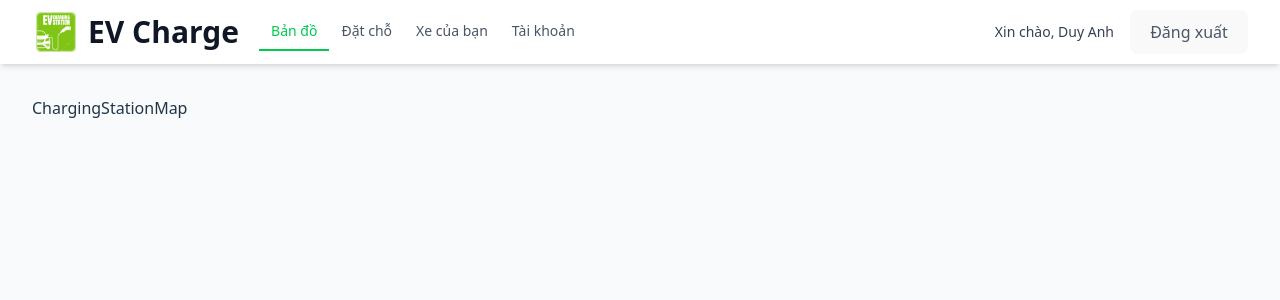
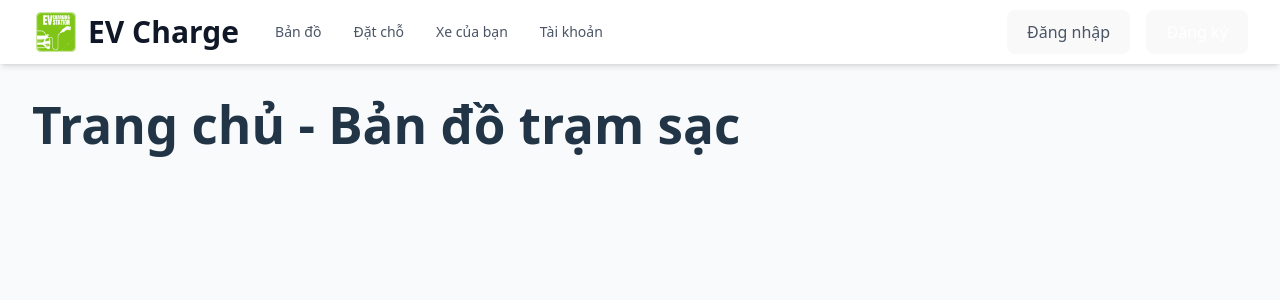
Before and after one commit to DuyAnh68/EVCharging-FE, a React (Vite) app: page / in a window 1280 px wide. Shown: the top 300 px of the page. Built offline with nearby package versions, Linux system fonts and the light colour scheme; no server answers.

Commit message:
feat: simulate login

```diff
--- a/src/components/Layout/Header.jsx
+++ b/src/components/Layout/Header.jsx
@@ -1,14 +1,20 @@
 import { Link, NavLink, useNavigate } from "react-router-dom";
 import Logo from "../../assets/Images/Logo.png";
+import useAuth from "../../hooks/useAuth";
 
-const Header = ({ isAuthenticated, handleLogout }) => {
+const Header = () => {
   const navigate = useNavigate();
+  const { isAuthenticated, user, logout } = useAuth();
   console.log(isAuthenticated);
 
   const navLinkClass = ({ isActive }) =>
     isActive
-      ? "!text-green-500 border-b-2 border-green-500 px-3 py-2 text-sm font-medium"
-      : "!text-gray-600 hover:!text-green-500 px-3 py-2 text-sm font-medium";
+      ? "relative !text-gray-900 px-4 py-3 text-sm font-medium transition-colors duration-200 after:absolute after:bottom-0 after:left-0 after:right-0 after:h-0.5 after:bg-green-500 after:rounded-full"
+      : "relative !text-gray-600 hover:text-gray-900 px-4 py-3 text-sm font-medium transition-colors duration-200  hover:after:bottom-0 hover:after:left-0 hover:after:right-0 hover:after:h-0.5 hover:after:bg-green-300 hover:after:rounded-full";
+
+  // Custom class cho các link khi chưa đăng nhập
+  const navLinkClassUnauthenticated =
+    "relative !text-gray-600 hover:text-gray-900 px-4 py-3 text-sm font-medium transition-colors duration-200 hover:after:absolute hover:after:bottom-0 hover:after:left-0 hover:after:right-0 hover:after:h-0.5 hover:after:bg-green-300 hover:after:rounded-full";
 
   return (
     <header className="fixed top-0 left-0 right-0 bg-white shadow-md z-50">
@@ -24,28 +30,48 @@ const Header = ({ isAuthenticated, handleLogout }) => {
             <nav className="hidden md:flex m-auto p-auto">
               <NavLink
                 to={isAuthenticated ? "/" : "/auth"}
-                className={navLinkClass}
+                className={
+                  isAuthenticated ? navLinkClass : navLinkClassUnauthenticated
+                }
               >
                 Bản đồ
               </NavLink>
+              {isAuthenticated ? (
+                <NavLink to="/booking" className={navLinkClass}>
+                  Đặt chỗ
+                </NavLink>
+              ) : (
                 <NavLink
-                to={isAuthenticated ? "/booking" : "/auth/login"}
-                className={navLinkClass}
+                  to="/auth/login"
+                  className={navLinkClassUnauthenticated}
                 >
                   Đặt chỗ
                 </NavLink>
+              )}
+              {isAuthenticated ? (
+                <NavLink to="/vehicle" className={navLinkClass}>
+                  Xe của bạn
+                </NavLink>
+              ) : (
                 <NavLink
-                to={isAuthenticated ? "/vehicle" : "/auth/login"}
-                className={navLinkClass}
+                  to="/auth/login"
+                  className={navLinkClassUnauthenticated}
                 >
                   Xe của bạn
                 </NavLink>
+              )}
+              {isAuthenticated ? (
+                <NavLink to="/account" className={navLinkClass}>
+                  Tài khoản
+                </NavLink>
+              ) : (
                 <NavLink
-                to={isAuthenticated ? "/account" : "/auth/login"}
-                className={navLinkClass}
+                  to={"/auth/login"}
+                  className={navLinkClassUnauthenticated}
                 >
                   Tài khoản
                 </NavLink>
+              )}
             </nav>
           </div>
 
@@ -55,7 +81,7 @@ const Header = ({ isAuthenticated, handleLogout }) => {
                 <button
                   className="text-gray-600 hover:text-green-500 px-3 py-2 text-sm font-medium"
                   onClick={() => {
-                    navigate("/guest/login");
+                    navigate("/auth/login");
                   }}
                 >
                   Đăng nhập
@@ -63,7 +89,7 @@ const Header = ({ isAuthenticated, handleLogout }) => {
                 <button
                   className="bg-green-500 text-white px-4 py-2 rounded-md text-sm font-medium hover:bg-green-600 transition-colors"
                   onClick={() => {
-                    navigate("/guest/register");
+                    navigate("/auth/register");
                   }}
                 >
                   Đăng ký
@@ -71,10 +97,12 @@ const Header = ({ isAuthenticated, handleLogout }) => {
               </>
             ) : (
               <div className="flex items-center space-x-4">
-                <span className="text-gray-700 text-sm">Xin chào, Duy Anh</span>
+                <span className="text-gray-700 text-sm">
+                  Xin chào, {user?.name || "User"}
+                </span>
                 <button
                   className="text-gray-600 hover:text-green-500 px-3 py-2 text-sm font-medium"
-                  onClick={handleLogout}
+                  onClick={logout}
                 >
                   Đăng xuất
                 </button>
--- /dev/null
+++ b/src/components/TestAuth.jsx
@@ -0,0 +1,71 @@
+import React from "react";
+import { useAuth } from "../hooks";
+
+const TestAuth = () => {
+  const { isAuthenticated, user, login, logout, loading, error } = useAuth();
+
+  const handleTestLogin = async () => {
+    const result = await login({
+      email: "admin@example.com",
+      password: "123456",
+    });
+    console.log("Login result:", result);
+  };
+
+  const handleTestLoginWrong = async () => {
+    const result = await login({
+      email: "wrong@example.com",
+      password: "wrongpassword",
+    });
+    console.log("Wrong login result:", result);
+  };
+
+  return (
+    <div className="p-4 border rounded-lg bg-gray-50">
+      <h3 className="text-lg font-bold mb-4">Test Authentication</h3>
+
+      <div className="mb-4">
+        <p>
+          <strong>isAuthenticated:</strong>{" "}
+          {isAuthenticated ? "✅ True" : "❌ False"}
+        </p>
+        <p>
+          <strong>User:</strong> {user ? JSON.stringify(user, null, 2) : "null"}
+        </p>
+        <p>
+          <strong>Loading:</strong> {loading ? "⏳ True" : "✅ False"}
+        </p>
+        <p>
+          <strong>Error:</strong> {error || "None"}
+        </p>
+      </div>
+
+      <div className="space-x-2">
+        <button
+          onClick={handleTestLogin}
+          disabled={loading}
+          className="px-4 py-2 bg-green-500 text-white rounded disabled:opacity-50"
+        >
+          Test Login (Admin)
+        </button>
+
+        <button
+          onClick={handleTestLoginWrong}
+          disabled={loading}
+          className="px-4 py-2 bg-red-500 text-white rounded disabled:opacity-50"
+        >
+          Test Wrong Login
+        </button>
+
+        <button
+          onClick={logout}
+          className="px-4 py-2 bg-gray-500 text-white rounded"
+        >
+          Logout
+        </button>
+      </div>
+    </div>
+  );
+};
+
+export default TestAuth;
--- /dev/null
+++ b/src/hooks/useAuth.js
@@ -0,0 +1,139 @@
+import { useState, useEffect } from "react";
+
+// Dữ liệu user giả lập (di chuyển ra ngoài component để tránh dependency warning)
+const mockUsers = [
+  {
+    id: 1,
+    email: "admin@example.com",
+    password: "123456",
+    name: "Admin User",
+    role: "admin",
+    avatar: "https://via.placeholder.com/150",
+  },
+  {
+    id: 2,
+    email: "user@example.com",
+    password: "123456",
+    name: "Test User",
+    role: "user",
+    avatar: "https://via.placeholder.com/150",
+  },
+];
+
+const useAuth = () => {
+  const [user, setUser] = useState(null);
+  const [loading, setLoading] = useState(false);
+  const [error, setError] = useState(null);
+
+  // Kiểm tra isAuthenticated dựa trên user và token
+  const isAuthenticated = !!user && !!localStorage.getItem("access_token");
+
+  // Hàm đăng nhập giả lập
+  const loginUser = async (credentials) => {
+    setLoading(true);
+    setError(null);
+
+    try {
+      // Giả lập delay API call
+      await new Promise((resolve) => setTimeout(resolve, 1000));
+
+      // Tìm user trong mock data
+      const foundUser = mockUsers.find(
+        (u) =>
+          u.email === credentials.email && u.password === credentials.password
+      );
+
+      if (foundUser) {
+        // Tạo token giả
+        const mockToken = `mock_token_${Date.now()}_${foundUser.id}`;
+        localStorage.setItem("access_token", mockToken);
+
+        // Lưu thông tin user (không bao gồm password)
+        const { password: _password, ...userWithoutPassword } = foundUser;
+        setUser(userWithoutPassword);
+
+        return { success: true, user: userWithoutPassword };
+      } else {
+        throw new Error("Email hoặc mật khẩu không đúng");
+      }
+    } catch (err) {
+      setError(err.message);
+      return { success: false, error: err.message };
+    } finally {
+      setLoading(false);
+    }
+  };
+
+  // Hàm đăng xuất
+  const logoutUser = () => {
+    setUser(null);
+    setError(null);
+    localStorage.removeItem("access_token");
+  };
+
+  // Hàm đăng ký giả lập
+  const registerUser = async (userData) => {
+    setLoading(true);
+    setError(null);
+
+    try {
+      // Giả lập delay API call
+      await new Promise((resolve) => setTimeout(resolve, 1000));
+
+      // Kiểm tra email đã tồn tại chưa
+      const existingUser = mockUsers.find((u) => u.email === userData.email);
+      if (existingUser) {
+        throw new Error("Email đã được sử dụng");
+      }
+
+      // Tạo user mới
+      const newUser = {
+        id: mockUsers.length + 1,
+        ...userData,
+        role: "user",
+        avatar: "https://via.placeholder.com/150",
+      };
+
+      // Thêm vào mock data (trong thực tế sẽ gọi API)
+      mockUsers.push(newUser);
+
+      return { success: true, message: "Đăng ký thành công" };
+    } catch (err) {
+      setError(err.message);
+      return { success: false, error: err.message };
+    } finally {
+      setLoading(false);
+    }
+  };
+
+  // Kiểm tra token khi component mount
+  useEffect(() => {
+    const token = localStorage.getItem("access_token");
+    if (token && !user) {
+      // Giả lập việc verify token và lấy thông tin user
+      const tokenParts = token.split("_");
+      const userId = tokenParts[tokenParts.length - 1];
+      const foundUser = mockUsers.find((u) => u.id === parseInt(userId));
+
+      if (foundUser) {
+        const { password: _password, ...userWithoutPassword } = foundUser;
+        setUser(userWithoutPassword);
+      } else {
+        // Token không hợp lệ, xóa token
+        localStorage.removeItem("access_token");
+      }
+    }
+  }, [user]);
+
+  return {
+    isAuthenticated,
+    user,
+    loading,
+    error,
+    login: loginUser,
+    logout: logoutUser,
+    register: registerUser,
+  };
+};
+
+export default useAuth;
--- a/src/layouts/AuthLayout.jsx
+++ b/src/layouts/AuthLayout.jsx
@@ -4,7 +4,7 @@ import Header from "../components/Layout/Header";
 const AuthLayout = () => {
   return (
     <div className="min-h-screen bg-gray-50">
-      <Header isAuthenticated={false} />
+      <Header />
 
       <div className="pt-16">
         <div className="min-w-screen mx-auto px-4 sm:px-6 lg:px-8 py-8">
--- a/src/layouts/MainLayout.jsx
+++ b/src/layouts/MainLayout.jsx
@@ -1,17 +1,10 @@
 import { Outlet } from "react-router-dom";
 import Header from "../components/Layout/Header";
-import { useNavigate } from "react-router-dom";
 
 const MainLayout = () => {
-  const navigate = useNavigate();
-
-  const handleLogout = () => {
-    navigate("/auth");
-  };
-
   return (
     <div className="min-h-screen bg-gray-50">
-      <Header isAuthenticated={true} handleLogout={handleLogout} />
+      <Header />
       <div className="pt-16">
         <div className="min-w-screen mx-auto px-4 sm:px-6 lg:px-8 py-8">
           <main>
--- a/src/pages/Auth/Login.jsx
+++ b/src/pages/Auth/Login.jsx
@@ -1,8 +1,10 @@
 import React, { useState } from "react";
 import { Link, useNavigate } from "react-router-dom";
+import { useAuth } from "../../hooks";
 
 function Login() {
   const navigate = useNavigate();
+  const { login, loading, error } = useAuth();
   const [formData, setFormData] = useState({
     email: "",
     password: "",
@@ -16,8 +18,15 @@ function Login() {
     }));
   };
 
-  const handleSubmit = () => {
-    navigate("/");
+  const handleSubmit = async (e) => {
+    e.preventDefault();
+
+    const result = await login(formData);
+
+    if (result.success) {
+      navigate("/");
+    }
+    // Nếu có lỗi, error sẽ được hiển thị từ useAuth hook
   };
 
   return (
@@ -44,6 +53,13 @@ function Login() {
         </div>
 
         <form className="mt-8 space-y-6" onSubmit={handleSubmit}>
+          {/* Hiển thị lỗi nếu có */}
+          {error && (
+            <div className="bg-red-50 border border-red-200 text-red-600 px-4 py-3 rounded-md">
+              {error}
+            </div>
+          )}
+
           <div className="rounded-md shadow-sm -space-y-px">
             <div>
               <label htmlFor="email" className="sr-only">
@@ -106,9 +122,10 @@ function Login() {
           <div>
             <button
               type="submit"
-              className="group relative w-full flex justify-center py-2 px-4 border border-transparent text-sm font-medium rounded-md text-white bg-green-600 hover:bg-green-700 focus:outline-none focus:ring-2 focus:ring-offset-2 focus:ring-green-500"
+              disabled={loading}
+              className="group relative w-full flex justify-center py-2 px-4 border border-transparent text-sm font-medium rounded-md text-white bg-green-600 hover:bg-green-700 focus:outline-none focus:ring-2 focus:ring-offset-2 focus:ring-green-500 disabled:opacity-50 disabled:cursor-not-allowed"
             >
-              Đăng nhập
+              {loading ? "Đang đăng nhập..." : "Đăng nhập"}
             </button>
           </div>
         </form>
--- a/src/pages/Home/ChargingStationMap.jsx
+++ b/src/pages/Home/ChargingStationMap.jsx
@@ -1,7 +1,12 @@
 import React from "react";
+import TestAuth from "../../components/TestAuth";
 
 function ChargingStationMap() {
-  return <div>ChargingStationMap</div>;
+  return (
+    <div>
+      <h1 className="text-2xl font-bold mb-4">Trang chủ - Bản đồ trạm sạc</h1>
+    </div>
+  );
 }
 
 export default ChargingStationMap;
```
Also changed, not shown: src/context/index.js (deleted, +0 -7 lines), src/hooks/index.js (+1 -7 lines), src/context/AuthContext.js (deleted). Lines whose indentation alone changed are shown as unchanged.
